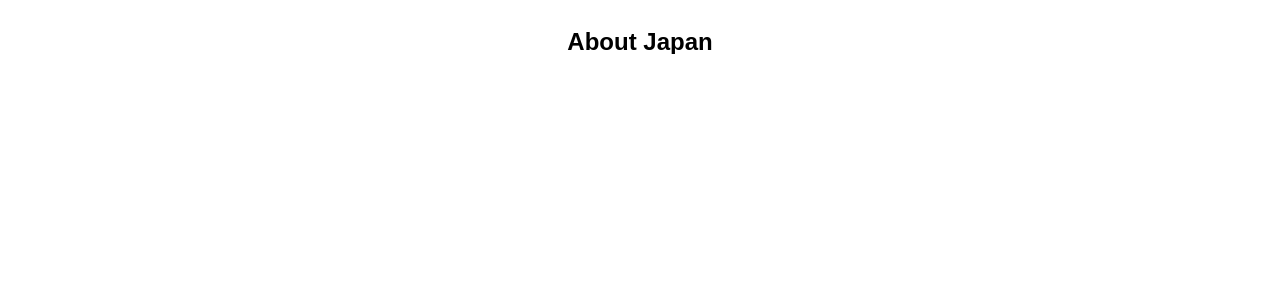
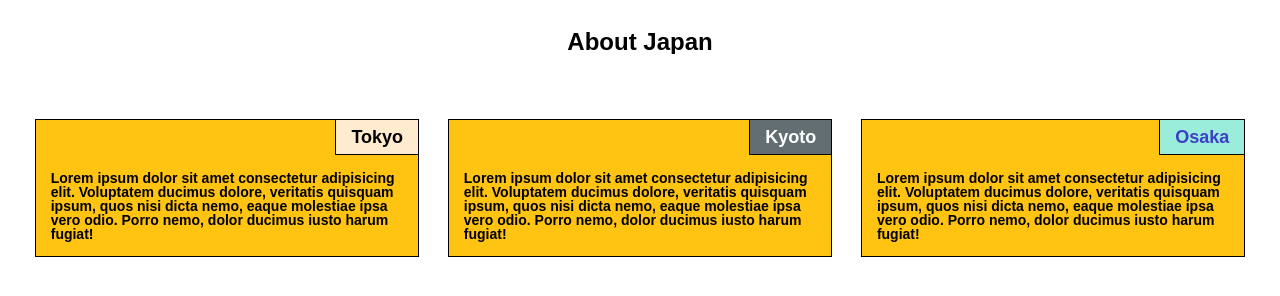
Before and after one commit to Natsuo-HSR/johns-hopkins-courses, a plain HTML site: page module2-solution/index.html in a window 1280 px wide. Drawn offline with Linux system fonts and the light colour scheme.

Commit message:
created module3 folder

```diff
--- a/module2-solution/index.html
+++ b/module2-solution/index.html
@@ -10,7 +10,20 @@
     <div class="content">
         <div class="container">
             <div class="title">About Japan</div>
-
+            <div class="row">
+                <div class="col bs-3 ms-2 ss-1">
+                    <span class="col__title tokyo-style">Tokyo</span>
+                    <div class="col__text">Lorem ipsum dolor sit amet consectetur adipisicing elit. Voluptatem ducimus dolore, veritatis quisquam ipsum, quos nisi dicta nemo, eaque molestiae ipsa vero odio. Porro nemo, dolor ducimus iusto harum fugiat!</div>
+                </div>
+                <div class="col bs-3 ms-2 ss-1">
+                    <span class="col__title kyoto-style">Kyoto</span>
+                    <div class="col__text">Lorem ipsum dolor sit amet consectetur adipisicing elit. Voluptatem ducimus dolore, veritatis quisquam ipsum, quos nisi dicta nemo, eaque molestiae ipsa vero odio. Porro nemo, dolor ducimus iusto harum fugiat!</div>
+                </div>
+                <div class="col bs-3 ms-1 ss-1">
+                    <span class="col__title osaka-style">Osaka</span>
+                    <div class="col__text">Lorem ipsum dolor sit amet consectetur adipisicing elit. Voluptatem ducimus dolore, veritatis quisquam ipsum, quos nisi dicta nemo, eaque molestiae ipsa vero odio. Porro nemo, dolor ducimus iusto harum fugiat!</div>
+                </div>
+            </div>
         </div>
     </div>
 </body>
--- /dev/null
+++ b/module3-solution/css/style.css
@@ -0,0 +1,114 @@
+*{padding: 0;margin: 0;border: 0;}
+*,*:before,*:after{-moz-box-sizing: border-box;-webkit-box-sizing: border-box;box-sizing: border-box;}
+:focus,:active{outline: none;}
+a:focus, a:active{outline: none;}
+nav,footer,header,aside,section{display: block;}
+html,body{height: 100%;min-width: 100%;}
+body{line-height: 1;font-size: 14px;font-family: Arial, Helvetica, sans-serif;-ms-text-size-adjust: 100%;-moz-text-size-adjust: 100%;-webkit-text-size-adjust: 100%;}
+input,button,textarea{font-family:Arial, Helvetica, sans-serif;}
+input::-ms-clear{display: none;}
+button{cursor: pointer;}
+button::-moz-focus-inner{padding: 0;border: 0;}
+a,a:visited{text-decoration: none;}
+a:hover{text-decoration: none;}
+ul li{list-style: none;}
+img{vertical-align: top;}
+h1, h2, h3, h4, h5, h6 {font-weight: inherit;font-size:inherit;}
+
+/***********************************************************************/
+* {
+    overflow: hidden;
+}
+
+.container {
+    margin: 0 20px;
+}
+
+.title {
+    font-weight: 600;
+    font-size: 24px;
+    margin: 30px 0 65px 0;
+    text-align: center;
+}
+
+.row {
+    text-align: center;
+}
+
+.col {
+    display: inline-block;
+    vertical-align: top;
+    border: 1px solid black;
+    background-color: #FFC312;
+}
+
+
+.col__title {
+    position: relative;
+    top: -1px;
+    right: -1px;
+    float: right;
+    padding: 8px 15px;
+    font-size: 18px;
+    font-weight: 600;
+    border: 1px solid black;
+}
+
+.tokyo-style {
+    background-color: blanchedalmond;
+    color: black;
+}
+
+.kyoto-style {
+    background-color: #636e72;
+    color: white;
+}
+
+.osaka-style {
+    background-color: #9AECDB;
+    color: #3c40c6;
+}
+
+.col__text {
+    padding: 15px;
+    clear: both;
+    text-align: start;
+    font-weight: 600;
+}
+
+@media (min-width: 992px) {
+    .bs-3 {
+        margin-right: 2%;
+        width: 31%;
+    }
+
+    .bs-3:last-child {
+        margin-right: 0%;
+    }
+}
+
+@media (min-width:768px) and (max-width: 991px) {
+    .ms-2 {
+        margin-right: 2%;
+        max-width: 48.7%;
+    }
+    .ms-2:nth-child(2) {
+        margin-right: 0;
+    }
+
+    .ms-1 {
+        margin-top: 2%;
+        max-width: 99.8%;
+    }
+}
+
+@media (max-width: 767px) {
+    .ss-1 {
+        margin-bottom: 2.5%;
+        width: 100%;
+    }
+
+    .ss-1:last-child {
+        margin-bottom: 0;
+    }
+}
```
Also changed, not shown: module2-solution/module2.html (deleted, +0 -30 lines), module3-solution/index.html (added, +17 -0 lines).
